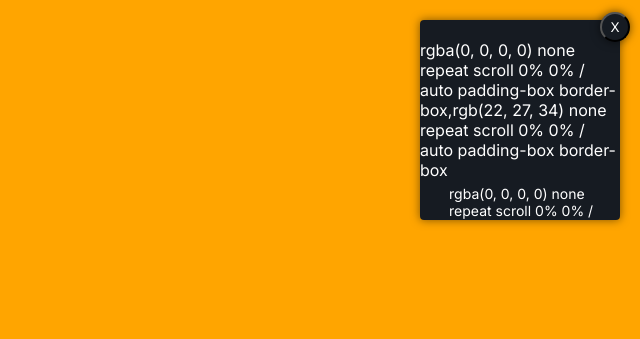
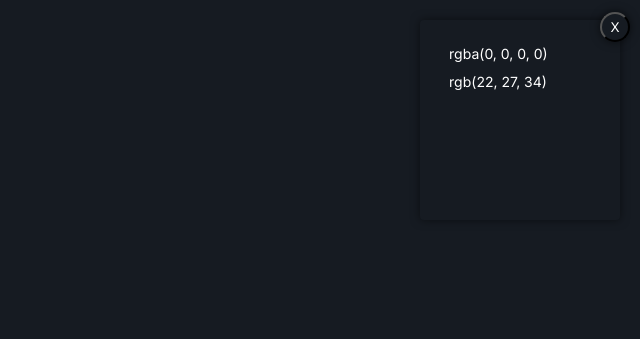
Before and after one commit to kaf-lamed-beyt/color-picker, a browser extension: page index.html in a window 1280 px wide. Shown: the whole page, without its empty margins (640-1280 px from the left). Drawn offline with Linux system fonts and the light colour scheme.

Commit message:
refactor app

```diff
--- a/index.html
+++ b/index.html
@@ -10,8 +10,8 @@
     <link rel="icon" href="icon.png" />
   </head>
   <body>
-    <div class="color-modal"></div>
-    <button id="close" class="close">X</button>
+    <!-- <div class="color-modal"></div>
+    <button id="close" class="close">X</button> -->
     <!-- <button id="get-colors" class="get-colors">get colors</button> -->
     <!-- script -->
     <script src="./index.js"></script>
--- a/index.js
+++ b/index.js
@@ -1,15 +1,31 @@
-const modal = document.querySelector(".color-modal");
-const closeButton = document.querySelector("#close");
+const modal = document.createElement("div");
+modal.classList.add("color-modal");
+
+const closeButton = document.createElement("button");
+closeButton.classList.add("close");
+closeButton.innerText = "X";
 
 function renderColors(colors) {
   colors.forEach((item, index) => {
-    return (modal.innerHTML += `
-      <div class="color-element" key=${index}>
-        <span class="token" style="--bg: ${item}"></span>
-        <p class="color-code">${item}</p>
-      </div>
-      `);
+    const colorElement = document.createElement("div");
+    colorElement.classList.add("color-element");
+    colorElement.setAttribute("key", index);
+
+    const tokenElement = document.createElement("span");
+    tokenElement.classList.add("token");
+    tokenElement.style.setProperty("--bg", item);
+    colorElement.appendChild(tokenElement);
+
+    const codeElement = document.createElement("p");
+    codeElement.classList.add("color-code");
+    codeElement.textContent = item;
+    colorElement.appendChild(codeElement);
+
+    modal.appendChild(colorElement);
   });
+
+  document.body.insertAdjacentElement("beforeend", modal);
+  document.body.insertAdjacentElement("beforeend", closeButton);
 }
 
 function getColors() {
@@ -20,7 +36,10 @@ function getColors() {
     const element = elements[i];
     const computedStyle = window.getComputedStyle(element);
 
-    const color = computedStyle.getPropertyValue("background");
+    const color =
+      computedStyle.getPropertyValue("color") &&
+      computedStyle.getPropertyValue("background") &&
+      computedStyle.getPropertyValue("background-color");
 
     if (colorArray.includes(color)) continue;
     colorArray.push(color);
@@ -29,17 +48,10 @@ function getColors() {
   return colorArray;
 }
 
-modal.style.color = "#fff";
-
-const colors = getColors();
-
-modal.textContent = colors;
-
-renderColors(colors);
-
 closeButton.addEventListener("click", function () {
   document.body.removeChild(modal);
   document.body.removeChild(closeButton);
 });
 
-document.body.style.backgroundColor = "orange";
+const colors = getColors();
+renderColors(colors);
```
Also changed, not shown: popup.js (+2 -25 lines), manifest.json.
